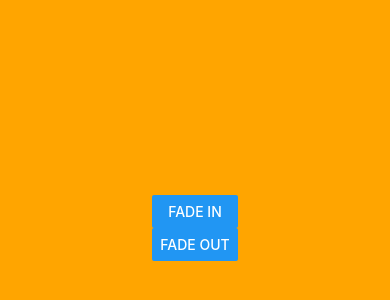
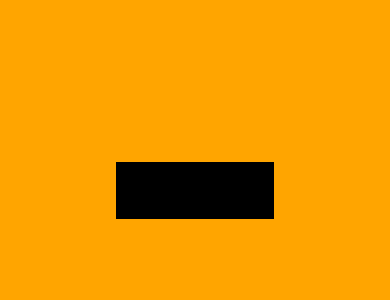
Before and after one commit to CheoR/rn-project2, a React Native app: screen / in a window 390 px wide. Shown: the part 232-532 px from the top of the page. Built offline with nearby package versions, Linux system fonts and the light colour scheme.

Commit message:
feat: Platform & PlatformColor examples to get colors from device

```diff
--- a/App.js
+++ b/App.js
@@ -129,6 +129,8 @@
 
   return (
     <View style={styles.container}>
+      <Text style={styles.container.label}>Native Label Here</Text>
+      {/*
       <Animated.View
         style={[
           styles.container.fadingContainer,
@@ -144,7 +146,7 @@
 
         <Button title="Fade Out" onPress={fadeOut} />
       </View>
-      {/*
+
       <Text>OS</Text>
       <Text style={styles.osValues}>{Platform.OS}</Text>
 
--- a/styles.js
+++ b/styles.js
@@ -1,4 +1,4 @@
-import { Appearance, StyleSheet } from "react-native";
+import { Appearance, Platform, PlatformColor, StyleSheet } from "react-native";
 
 const colorScheme = Appearance.getColorScheme();
 
@@ -20,6 +20,20 @@
     buttonRow: {
       justifyContent: "center",
       marginVertical: 20,
+    },
+    label: {
+      padding: 20,
+      ...Platform.select({
+        ios: {
+          color: PlatformColor("light"),
+          backgroundColor: PlatformColor("systemTealColor"),
+        },
+        android: {
+          color: PlatformColor("?android:attr/textColor"),
+          backgroundColor: PlatformColor("@android:color/holo_blue_bright"),
+        },
+        default: { backgroundColor: "black" },
+      }),
     },
   },
   container2: {
```
